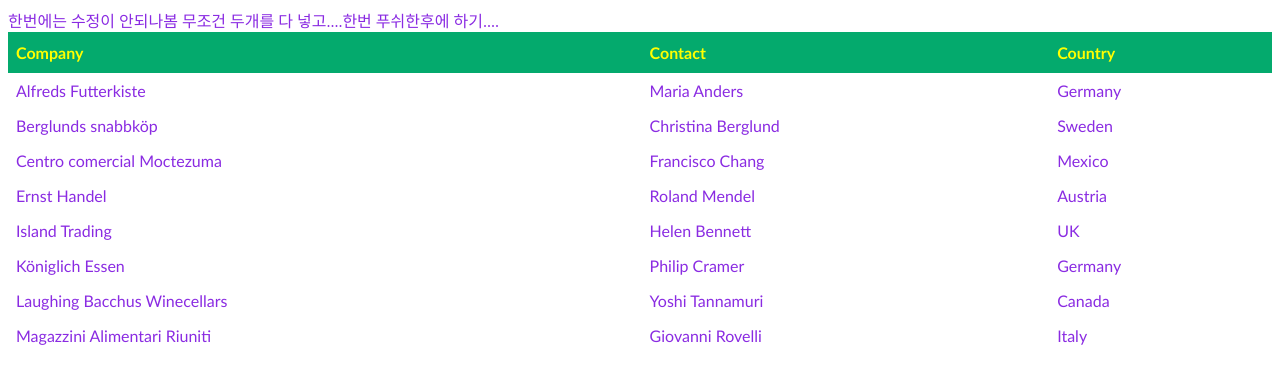
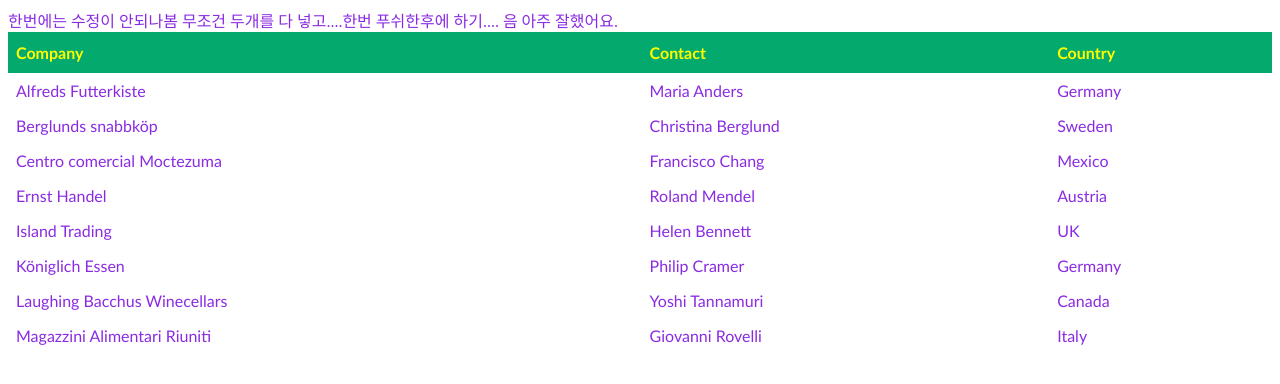
Before and after one commit to jeongin-p/ji_study, a plain HTML site: page index.html in a window 1280 px wide. Drawn offline with Linux system fonts and the light colour scheme.

Commit message:
haha ment 추가했어요.

```diff
--- a/index.html
+++ b/index.html
@@ -9,6 +9,7 @@
 </head>
 <body>
    한번에는 수정이 안되나봄 무조건 두개를 다 넣고....한번 푸쉬한후에 하기....
+   음 아주 잘했어요.
     <table id="customers" class="ws-table-all">
         <tbody><tr>
           <th>Company</th>
```
